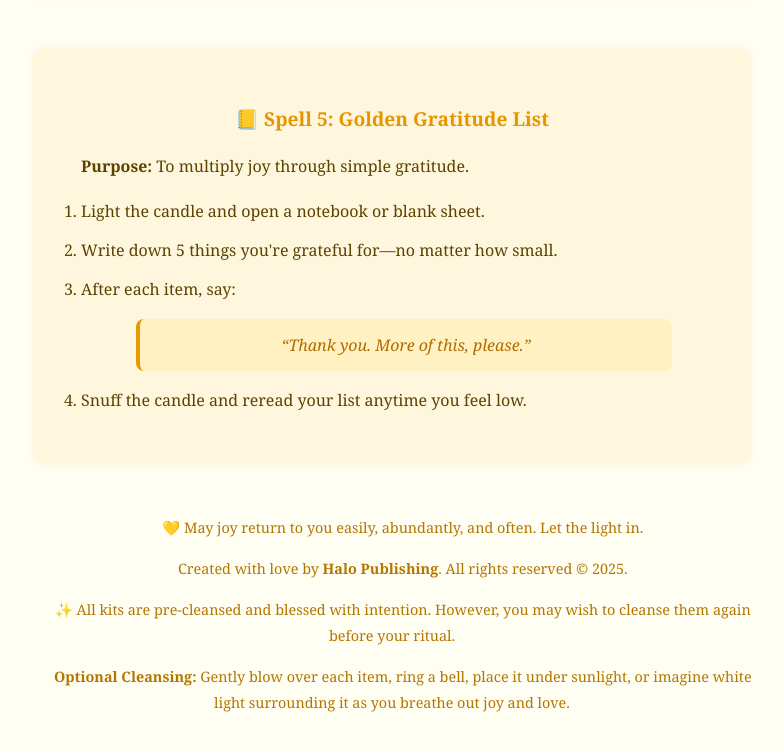
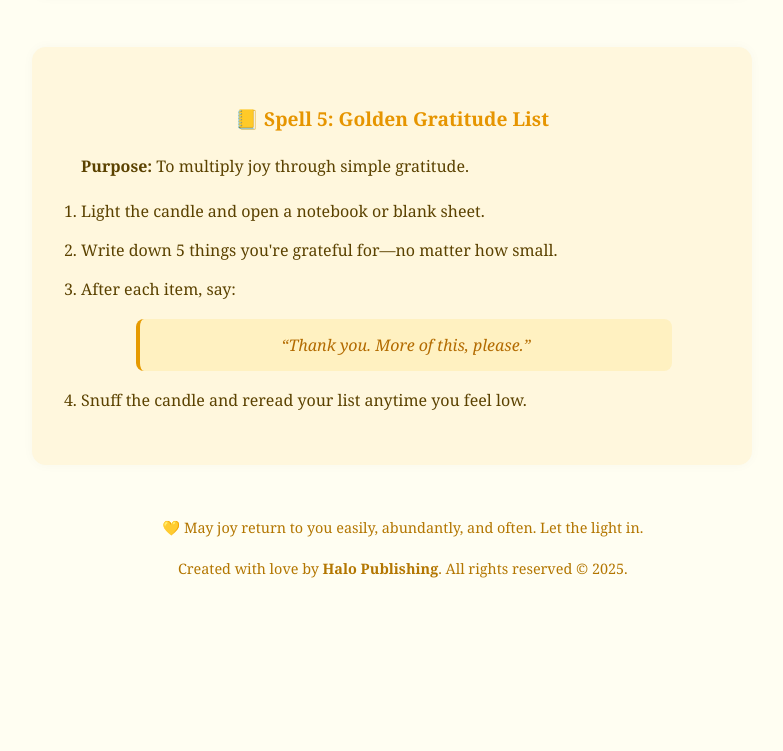
Before and after one commit to halobravoconsultingcorp/halobravoconsultingcorp.github.io, a plain HTML site: page happinessspell.html in a window 1280 px wide. Shown: the part 3499-4250 px from the top of the page, without its empty margins (248-1031 px from the left). After the commit the page ends 4144 px from the top, so only its background shows below. Drawn offline with Linux system fonts and the light colour scheme.

Commit message:
removes footer cleansing text

```diff
--- a/happinessspell.html
+++ b/happinessspell.html
@@ -181,8 +181,6 @@
     <div class="footer">
       <p>💛 May joy return to you easily, abundantly, and often. Let the light in.</p>
       <p>Created with love by <strong>Halo Publishing</strong>. All rights reserved © 2025.</p>
-      <p>✨ All kits are pre-cleansed and blessed with intention. However, you may wish to cleanse them again before your ritual.</p>
-      <p><strong>Optional Cleansing:</strong> Gently blow over each item, ring a bell, place it under sunlight, or imagine white light surrounding it as you breathe out joy and love.</p>
     </div>
   </main>
 </body>
```
